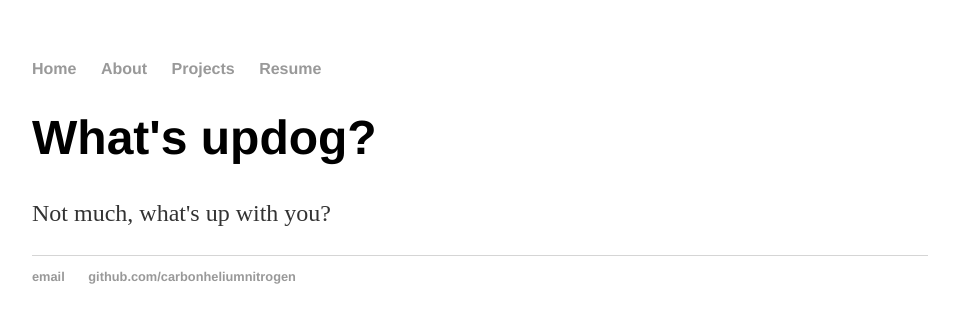
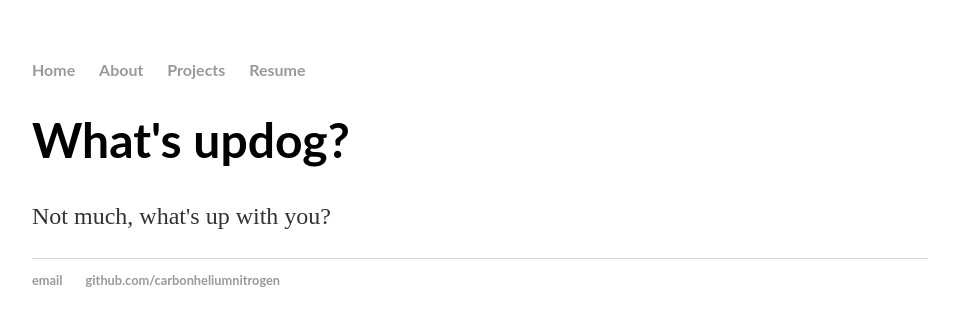
Before and after one commit to carbonheliumnitrogen/carbonheliumnitrogen.github.io, a Jekyll site: the page built from index.html, in a window 1280 px wide. Shown: the top 326 px of the page, without its empty margins (160-1119 px from the left). Built offline with Jekyll 4.4.1, drawn with Linux system fonts in a browser that asks for light colours.

Commit message:
Update main.css

```diff
--- a/css/main.css
+++ b/css/main.css
@@ -3,7 +3,7 @@ body {
     width: 70%;
 }
 nav ul, footer ul {
-    font-family:'Helvetica', 'Arial', 'Sans-Serif';
+    font-family:'Lato', 'Arial', 'Sans-Serif';
     padding: 0px;
     list-style: none;
     font-weight: bold;
@@ -21,7 +21,7 @@ a:hover {
 }
 h1 {
     font-size: 3em;
-    font-family:'Helvetica', 'Arial', 'Sans-Serif';
+    font-family:'Lato', 'Arial', 'Sans-Serif';
 }
 p {
     font-size: 1.5em;
```
